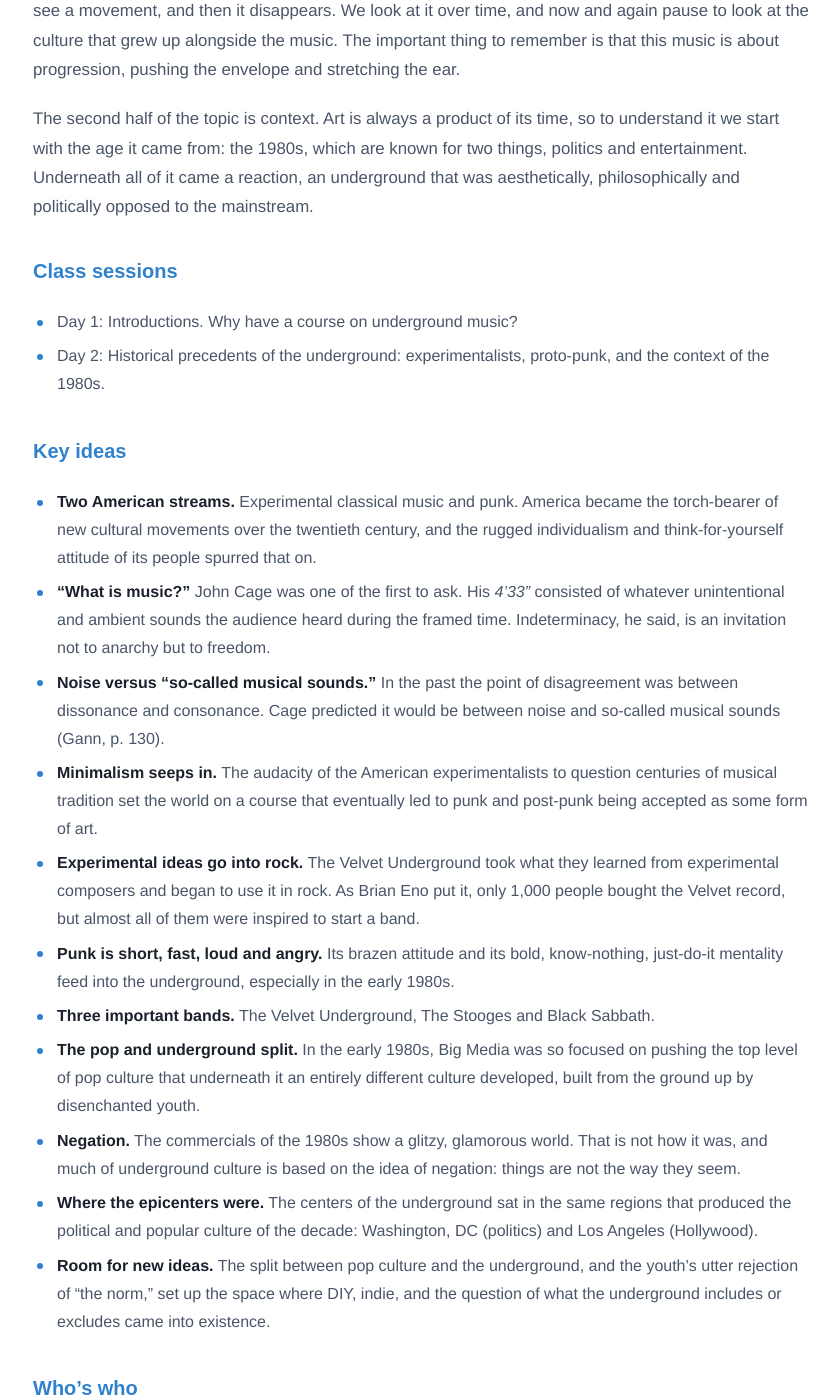
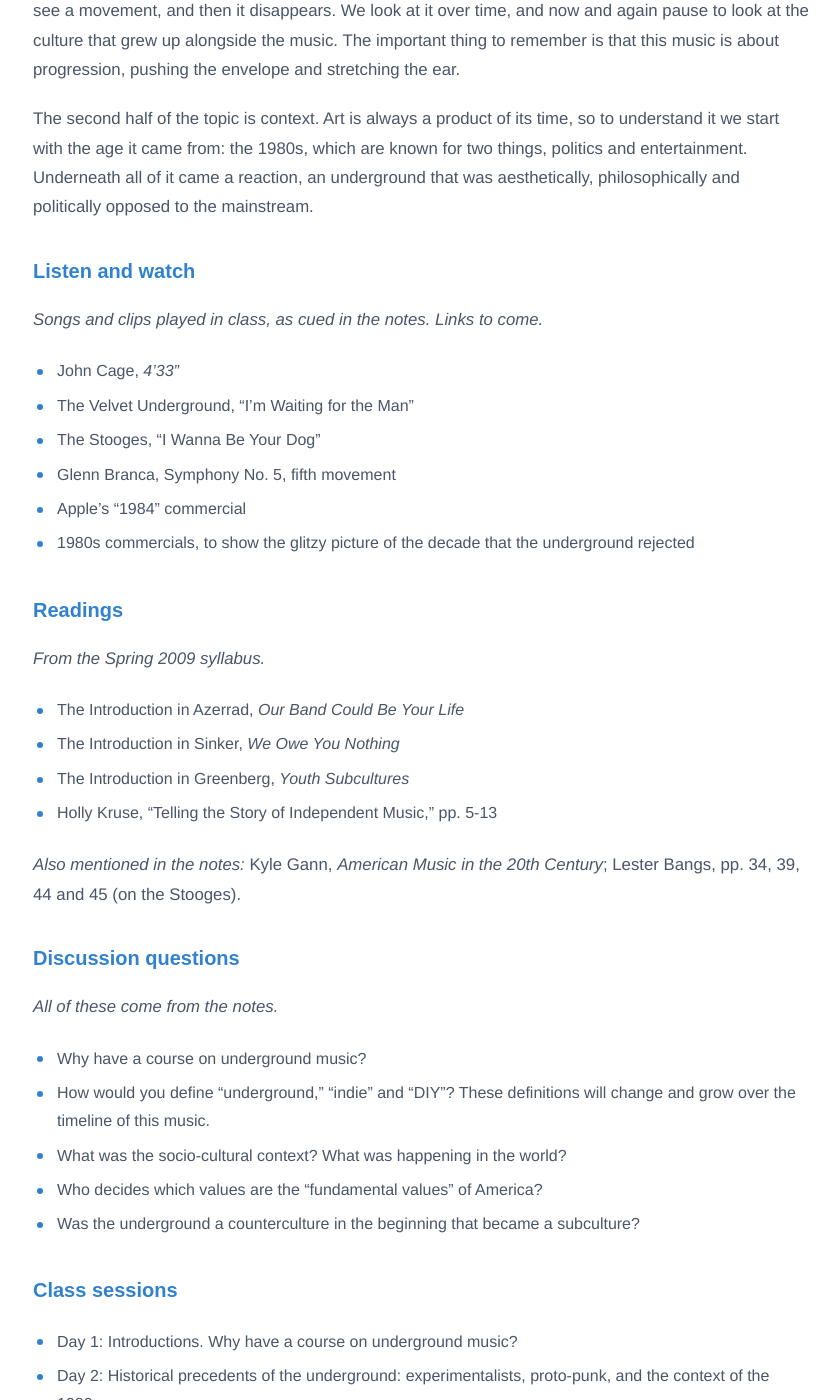
Before and after one commit to micahvandegrift/micahvandegrift.github.io, a Jekyll site: the page built from underground-music/topic-01.md, in a window 1280 px wide and 1400 px high, scrolled down 592 px. Shown: the whole window, without its empty margins (219-1058 px from the left). Built offline with Jekyll 4.4.1, drawn with Linux system fonts in a browser that asks for light colours; some web fonts are replaced; some of the changed text lies outside the part shown.

Commit message:
Move Listen and watch, Readings and Discussion questions up after the overview
Co-Authored-By: Claude Sonnet 5.5 <noreply@anthropic.com>
Claude-Session: https://claude.ai/code/session_01XagBKDk34VEN15shogP9zg

```diff
--- a/underground-music/topic-01.md
+++ b/underground-music/topic-01.md
@@ -14,6 +14,38 @@ Why have a course on underground music? This first topic sets up the big questio
 The story of this music works in and out of chronological order. There are brief periods where you can see a movement, and then it disappears. We look at it over time, and now and again pause to look at the culture that grew up alongside the music. The important thing to remember is that this music is about progression, pushing the envelope and stretching the ear.
 
 The second half of the topic is context. Art is always a product of its time, so to understand it we start with the age it came from: the 1980s, which are known for two things, politics and entertainment. Underneath all of it came a reaction, an underground that was aesthetically, philosophically and politically opposed to the mainstream.
+
+## Listen and watch
+
+*Songs and clips played in class, as cued in the notes. Links to come.*
+
+* John Cage, *4'33"*
+* The Velvet Underground, "I'm Waiting for the Man"
+* The Stooges, "I Wanna Be Your Dog"
+* Glenn Branca, Symphony No. 5, fifth movement
+* Apple's "1984" commercial
+* 1980s commercials, to show the glitzy picture of the decade that the underground rejected
+
+## Readings
+
+*From the Spring 2009 syllabus.*
+
+* The Introduction in Azerrad, *Our Band Could Be Your Life*
+* The Introduction in Sinker, *We Owe You Nothing*
+* The Introduction in Greenberg, *Youth Subcultures*
+* Holly Kruse, "Telling the Story of Independent Music," pp. 5-13
+
+*Also mentioned in the notes:* Kyle Gann, *American Music in the 20th Century*; Lester Bangs, pp. 34, 39, 44 and 45 (on the Stooges).
+
+## Discussion questions
+
+*All of these come from the notes.*
+
+* Why have a course on underground music?
+* How would you define "underground," "indie" and "DIY"? These definitions will change and grow over the timeline of this music.
+* What was the socio-cultural context? What was happening in the world?
+* Who decides which values are the "fundamental values" of America?
+* Was the underground a counterculture in the beginning that became a subculture?
 
 ## Class sessions
 
```
Also changed, not shown: other parts of underground-music/topic-01.md (+0 -32 lines), docs/underground-music-plan.md (+5 -4 lines).
